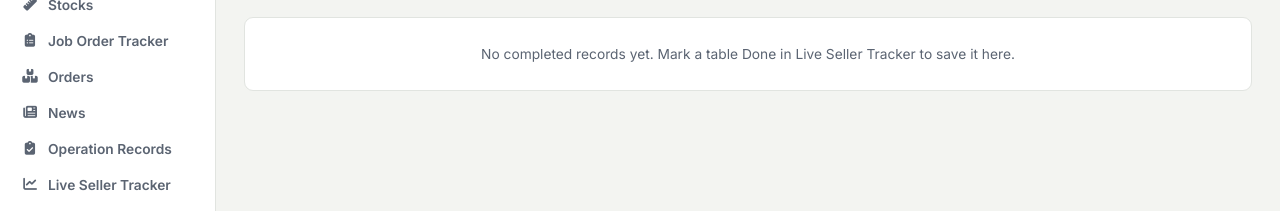
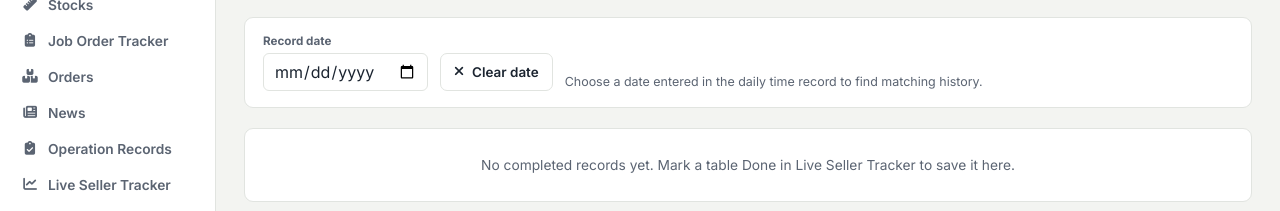
Before and after one commit to SQONE2022/UNQ, a plain HTML site: page live-seller-history.html in a window 1280 px wide. Shown: the part 148-359 px from the top of the page. Drawn offline with Linux system fonts and the light colour scheme.

```diff
--- a/live-seller-history.html
+++ b/live-seller-history.html
@@ -45,6 +45,12 @@
   .flash{display:none;margin-bottom:16px;padding:10px 13px;border-radius:7px;font-size:.84rem}
   .flash.success{display:block;background:#E7F2E9;color:#3F7D4F}
   .flash.error{display:block;background:var(--red-bg);color:var(--red)}
+  .date-filter{display:flex;align-items:flex-end;gap:12px;flex-wrap:wrap;padding:16px 18px;margin-bottom:20px;border:1px solid var(--line);border-radius:9px;background:var(--panel)}
+  .date-filter-field{display:grid;gap:5px}
+  .date-filter-field label{color:var(--ink-soft);font-size:.73rem;font-weight:700}
+  .date-filter input{min-height:38px;padding:7px 10px;border:1px solid var(--line);border-radius:6px;background:#fff;color:var(--ink);font:inherit}
+  .date-filter input:focus{outline:2px solid var(--denim);outline-offset:1px}
+  .date-filter-note{margin:0 0 2px;color:var(--ink-soft);font-size:.78rem}
   .history-empty{padding:28px 18px;border:1px solid var(--line);border-radius:9px;background:#fff;color:var(--ink-soft);font-size:.86rem;text-align:center}
   .history-entry{margin-top:16px;padding:16px;border:1px solid var(--line);border-radius:10px;background:#fff}
   .history-entry:first-child{margin-top:0}
@@ -113,7 +119,12 @@
         </div>
       </div>
       <div class="flash" id="flash" role="status" aria-live="polite"></div>
-      <div class="history-empty" id="historyEmpty" hidden>No completed records yet. Mark a table Done in Live Seller Tracker to save it here.</div>
+      <section class="date-filter" aria-label="Filter history by record date">
+        <div class="date-filter-field"><label for="historyDate">Record date</label><input id="historyDate" type="date"></div>
+        <button class="btn btn-outline" id="clearHistoryDate" type="button"><i class="fa-solid fa-xmark"></i> Clear date</button>
+        <p class="date-filter-note">Choose a date entered in the daily time record to find matching history.</p>
+      </section>
+      <div class="history-empty" id="historyEmpty" hidden></div>
       <div id="historyRecords" aria-live="polite"></div>
     </div>
   </main>
@@ -180,13 +191,12 @@
   return `<tr><td>${date}</td><td>${escapeHtml(displayTime(row.morningIn))}</td><td>${escapeHtml(displayTime(row.morningOut))}</td><td>${escapeHtml(displayTime(row.afternoonIn))}</td><td>${escapeHtml(displayTime(row.afternoonOut))}</td><td>${duration}</td><td>${sales}</td></tr>`;
 }
 
-function renderRecord(record){
+function renderRecord(record, rows){
   const singleShift = record.layout === 'single';
   const columns = singleShift ? 5 : 7;
   const sellerName = record.sellerName || `Time record ${record.id}`;
   const completedAt = record.completedAt ? new Date(record.completedAt) : null;
   const completedLabel = completedAt && !Number.isNaN(completedAt.getTime()) ? completedAt.toLocaleString() : 'Completion date unavailable';
-  const rows = Array.isArray(record.rows) ? record.rows : [];
   const tableHeader = singleShift
     ? `<tr><th colspan="${columns}" class="title-cell">DAILY TIME RECORD</th></tr>
       <tr><td colspan="${columns}" class="seller-cell">${escapeHtml(record.sellerName || '')}</td></tr>
@@ -214,8 +224,18 @@
 
 function renderHistory(){
   historyRecords.sort((a, b) => String(b.completedAt || '').localeCompare(String(a.completedAt || '')) || Number(b.id) - Number(a.id));
-  document.getElementById('historyEmpty').hidden = historyRecords.length > 0;
-  document.getElementById('historyRecords').innerHTML = historyRecords.map(renderRecord).join('');
+  const selectedDate = document.getElementById('historyDate').value;
+  const matchingRecords = historyRecords.map(record => ({
+    record,
+    rows:Array.isArray(record.rows) ? record.rows.filter(row => !selectedDate || row.date === selectedDate) : [],
+  })).filter(item => !selectedDate || item.rows.length > 0);
+  const empty = document.getElementById('historyEmpty');
+  empty.hidden = matchingRecords.length > 0;
+  empty.textContent = selectedDate
+    ? `No completed records contain entries for ${selectedDate}.`
+    : 'No completed records yet. Mark a table Done in Live Seller Tracker to save it here.';
+  document.getElementById('historyRecords').innerHTML = matchingRecords
+    .map(({record, rows}) => renderRecord(record, rows)).join('');
 }
 
 async function deleteHistoryRecord(id, button){
@@ -238,6 +258,11 @@
   const button = event.target.closest('[data-delete-history]');
   if(button) deleteHistoryRecord(Number(button.dataset.deleteHistory), button);
 });
+document.getElementById('historyDate').addEventListener('change', renderHistory);
+document.getElementById('clearHistoryDate').addEventListener('click', () => {
+  document.getElementById('historyDate').value = '';
+  renderHistory();
+});
 
 async function initializeHistory(){
   document.getElementById('whoami').textContent = sessionStorage.getItem('stockline-authenticated') === 'true' ? 'admin' : 'guest';
```
